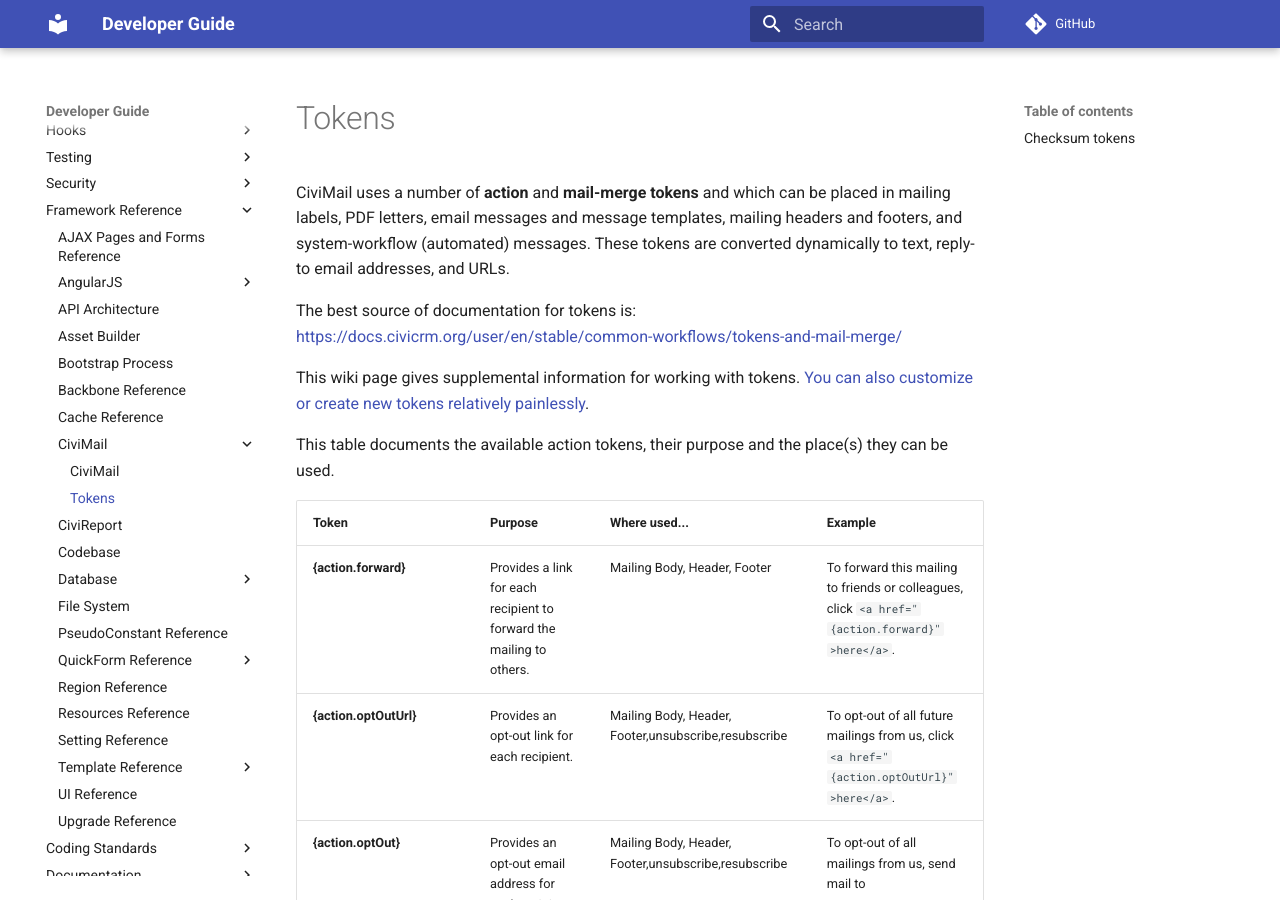
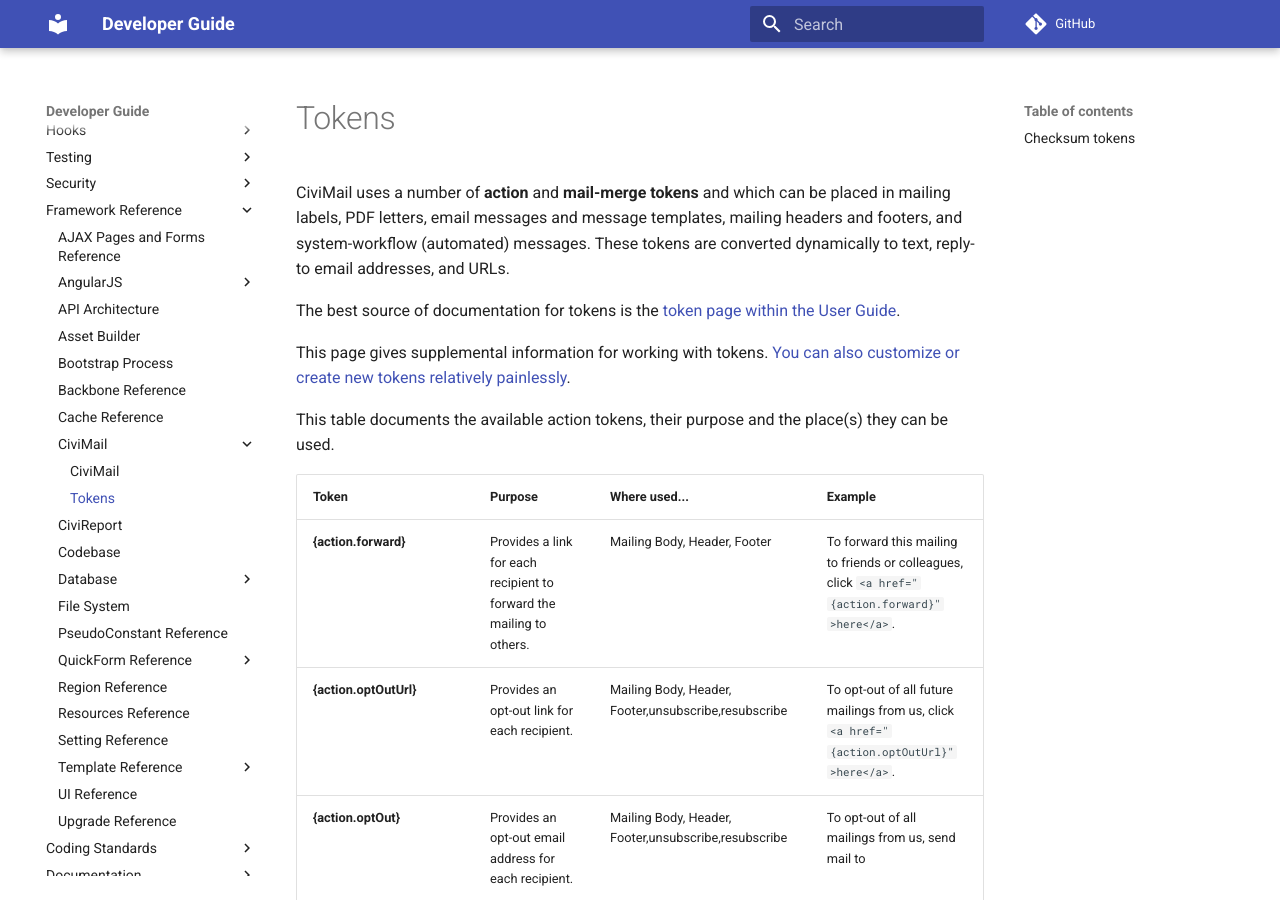
Before and after one commit to civicrm/civicrm-dev-docs, an MkDocs documentation site: the page built from docs/framework/civimail/tokens.md, in a window 1280 px wide and 900 px high. Built offline with MkDocs 1.6.1 and Material for MkDocs 9.7.7, drawn with Linux system fonts in a browser that asks for light colours; comment, search, counter and statistics services are not loaded; old or Windows-style settings are respelled for this version of MkDocs.

Commit message:
Improve markdown

```diff
--- a/docs/framework/civimail/tokens.md
+++ b/docs/framework/civimail/tokens.md
@@ -2,14 +2,13 @@
 
 CiviMail uses a number of **action** and **mail-merge tokens** and which can be placed in mailing labels, PDF letters, email messages and message templates, mailing headers and footers, and system-workflow (automated) messages. These tokens are converted dynamically to text, reply-to email addresses, and URLs.
 
-The best source of documentation for tokens is: <https://docs.civicrm.org/user/en/stable/common-workflows/tokens-and-mail-merge/>
+The best source of documentation for tokens is the [token page within the User Guide](https://docs.civicrm.org/user/en/stable/common-workflows/tokens-and-mail-merge/).
 
-This wiki page gives supplemental information for working with tokens. [You can also customize or create new tokens relatively painlessly](/framework/civimail/index.md##extending-the-token-system).
-
+This page gives supplemental information for working with tokens. [You can also customize or create new tokens relatively painlessly](/framework/civimail/index.md#extending-the-token-system).
 
 This table documents the available action tokens, their purpose and the place(s) they can be used.
 
-Token| Purpose| Where used...| Example |
+| Token | Purpose | Where used... | Example |
 | --- | --- | --- | --- |
 | **{action.forward}** | Provides a link for each recipient to forward the mailing to others.| Mailing Body, Header, Footer| To forward this mailing to friends or colleagues, click `<a href="{action.forward}" >here</a>`.|
 | **{action.optOutUrl}** | Provides an opt-out link for each recipient.| Mailing Body, Header, Footer,unsubscribe,resubscribe| To opt-out of all future mailings from us, click `<a href="{action.optOutUrl}" >here</a>`.|
```
